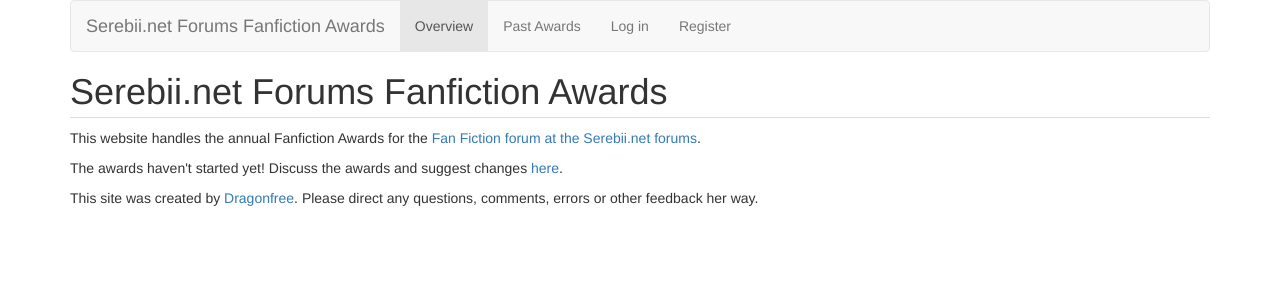
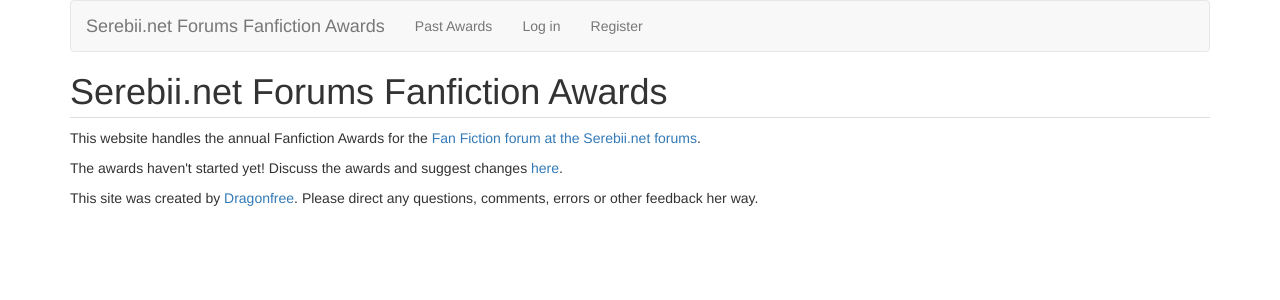
Before and after one commit to antialiasis/thousandroads-companion, a Django app: template awards/templates/home.html in a window 1280 px wide. Shown: the top 300 px of the page. Run offline with Django 3.2, Linux system fonts and the light colour scheme; the template is opened without the code that fills it, so the values that code supplies are empty; some libraries are stand-ins or nearby versions.

Commit message:
The menu's getting a little crowded; remove the reundant Overview link and put Past Awards where it used to be (since it's a more sensible place for it than in the middle of the other stuff).

```diff
--- a/awards/templates/base.html
+++ b/awards/templates/base.html
@@ -260,7 +260,7 @@
             </div>
             <div class="navbar-collapse collapse">
                 <ul class="nav navbar-nav">
-                    <li{% block active_overview %}{% endblock %}><a href="{% url 'home' %}">Overview</a></li>
+                    <li{% block active_past_awards %}{% endblock %}><a href="{% url 'past_awards' %}">Past Awards</a></li>
                     {% if phase %}
                     <li{% block active_all_nominations %}{% endblock %}><a href="{% url 'all_nominations' %}">All Nominations</a></li>
                     {% endif %}
@@ -276,7 +276,6 @@
                     {% if phase == 'finished' %}
                     <li{% block active_results %}{% endblock %}><a href="{% url 'results' %}">Results</a></li>
                     {% endif %}
-                    <li{% block active_past_awards %}{% endblock %}><a href="{% url 'past_awards' %}">Past Awards</a></li>
                     {% if user.is_authenticated %}
                     <li{% block active_edit_user_info %}{% endblock %}><a href="{% url 'edit_user_info' %}">Edit user info</a></li>
                         {% if not user.verified %}
```
